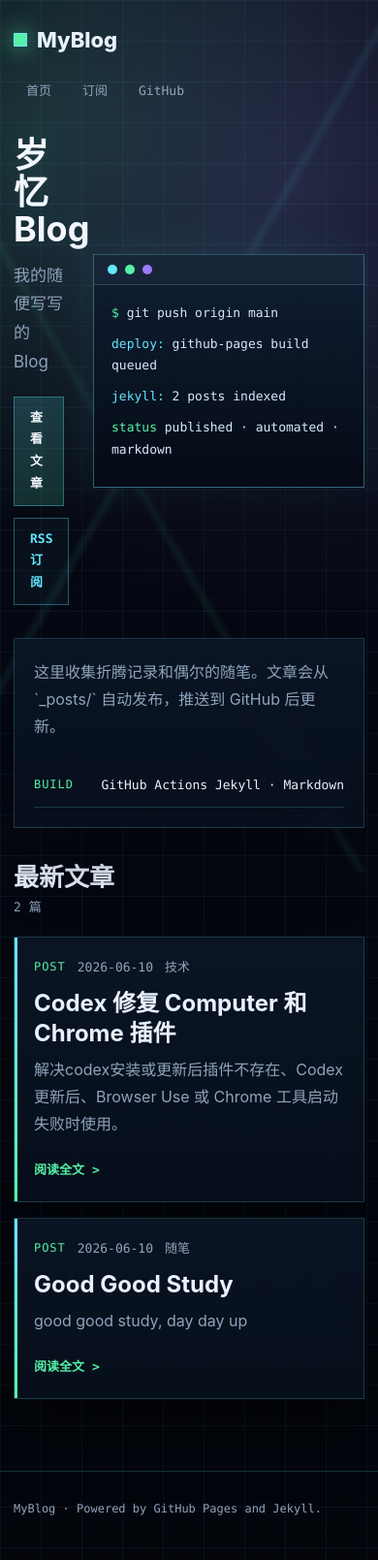
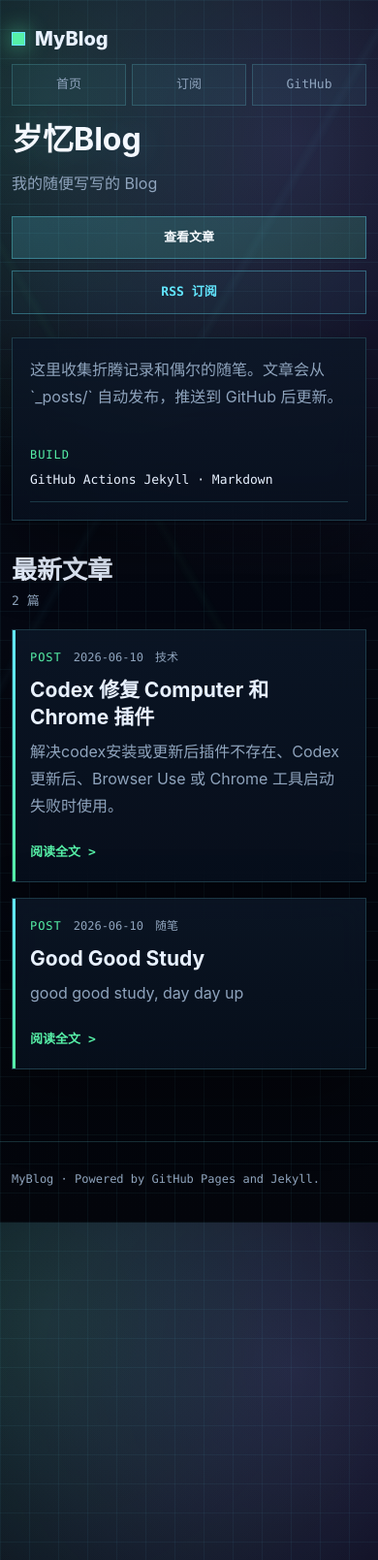
Before and after one commit to joysky77/MyBlog, a Jekyll site: the page built from index.md, in a window 390 px wide. Shown: the whole page at 97% size. Built offline with Jekyll 4.4.1, drawn with Linux system fonts in a browser that asks for light colours; comment, search, counter and statistics services are not loaded.

Commit message:
Add responsive device adaptation

```diff
--- a/_layouts/default.html
+++ b/_layouts/default.html
@@ -5,6 +5,7 @@
     <meta charset="utf-8">
     <meta name="viewport" content="width=device-width, initial-scale=1">
     {% seo %}
+    <script src="{{ '/assets/js/device-adapter.js' | relative_url }}"></script>
     <link rel="stylesheet" href="{{ '/assets/css/style.css' | relative_url }}">
     <link rel="stylesheet" href="{{ '/assets/css/compact.css' | relative_url }}">
     <script async src="//busuanzi.ibruce.info/busuanzi/2.3/busuanzi.pure.mini.js"></script>
--- a/assets/css/compact.css
+++ b/assets/css/compact.css
@@ -50,17 +50,159 @@
   color: var(--muted);
 }
 
+html[data-device="mobile"] body {
+  background-size: 30px 30px, 30px 30px, auto, auto, auto;
+}
+
+html[data-device="mobile"] body::before {
+  opacity: 0.45;
+}
+
+html[data-device="mobile"] .site-links a,
+html[data-device="tablet"] .site-links a {
+  min-height: 40px;
+}
+
+html[data-device="desktop"] .mobile-only {
+  display: none !important;
+}
+
+html[data-device="mobile"] .desktop-only {
+  display: none !important;
+}
+
 @media (max-width: 680px) {
+  body {
+    overflow-wrap: anywhere;
+  }
+
+  .wrap {
+    width: min(100% - 24px, 1080px);
+  }
+
   .site-header {
     padding-top: 18px;
-    padding-bottom: 34px;
+    padding-bottom: 24px;
   }
 
   .site-nav {
-    padding-bottom: 26px;
+    gap: 14px;
+    padding-bottom: 18px;
+  }
+
+  .site-title {
+    font-size: 20px;
+  }
+
+  .site-links {
+    display: grid;
+    grid-template-columns: repeat(3, minmax(0, 1fr));
+    width: 100%;
+  }
+
+  .site-links a {
+    display: flex;
+    align-items: center;
+    justify-content: center;
+    padding: 9px 8px;
+    border-color: var(--line);
+    background: rgba(99, 231, 255, 0.05);
+    text-align: center;
+  }
+
+  .hero {
+    display: block;
   }
 
   .hero-copy h1 {
-    font-size: 36px;
+    font-size: 32px;
+  }
+
+  .hero-copy p {
+    font-size: 16px;
+  }
+
+  .hero-actions {
+    display: grid;
+    grid-template-columns: 1fr;
+  }
+
+  .button-link {
+    min-height: 44px;
+  }
+
+  .hero-console {
+    display: none;
+  }
+
+  .intro {
+    margin-bottom: 24px;
+  }
+
+  .intro,
+  .post-preview,
+  .post,
+  .subscribe-help {
+    padding: 18px;
+  }
+
+  .post {
+    max-width: none;
+  }
+
+  .post-header {
+    margin-bottom: 22px;
+    padding-bottom: 18px;
+  }
+
+  .post-header h1 {
+    font-size: 30px;
+  }
+
+  .post-meta,
+  .post-preview time,
+  .post-preview-meta {
+    font-size: 12px;
+  }
+
+  .post-preview h3 {
+    font-size: 21px;
+  }
+
+  .signal-list div {
+    display: grid;
+    gap: 4px;
+  }
+
+  .signal-list dd {
+    text-align: left;
+  }
+
+  .comments {
+    margin-top: 30px;
+    padding-top: 22px;
+  }
+
+  .site-footer {
+    padding-bottom: max(34px, env(safe-area-inset-bottom));
   }
 }
+
+@media (min-width: 681px) and (max-width: 1024px) {
+  .wrap {
+    width: min(100% - 34px, 1080px);
+  }
+
+  .hero {
+    grid-template-columns: minmax(0, 1fr);
+  }
+
+  .hero-console {
+    max-width: 680px;
+  }
+
+  .post {
+    max-width: 900px;
+    padding: 34px;
+  }
+}
--- /dev/null
+++ b/assets/js/device-adapter.js
@@ -0,0 +1,28 @@
+(function () {
+  var root = document.documentElement;
+  var resizeTimer;
+
+  function applyDeviceClass() {
+    var coarsePointer = window.matchMedia("(pointer: coarse)").matches;
+    var mobileWidth = window.matchMedia("(max-width: 680px)").matches;
+    var tabletWidth = window.matchMedia("(min-width: 681px) and (max-width: 1024px)").matches;
+    var device = "desktop";
+
+    if (mobileWidth || (coarsePointer && window.innerWidth < 760)) {
+      device = "mobile";
+    } else if (tabletWidth || (coarsePointer && window.innerWidth < 1180)) {
+      device = "tablet";
+    }
+
+    root.dataset.device = device;
+    root.classList.remove("is-mobile", "is-tablet", "is-desktop");
+    root.classList.add("is-" + device);
+  }
+
+  applyDeviceClass();
+
+  window.addEventListener("resize", function () {
+    window.clearTimeout(resizeTimer);
+    resizeTimer = window.setTimeout(applyDeviceClass, 120);
+  });
+})();
```
